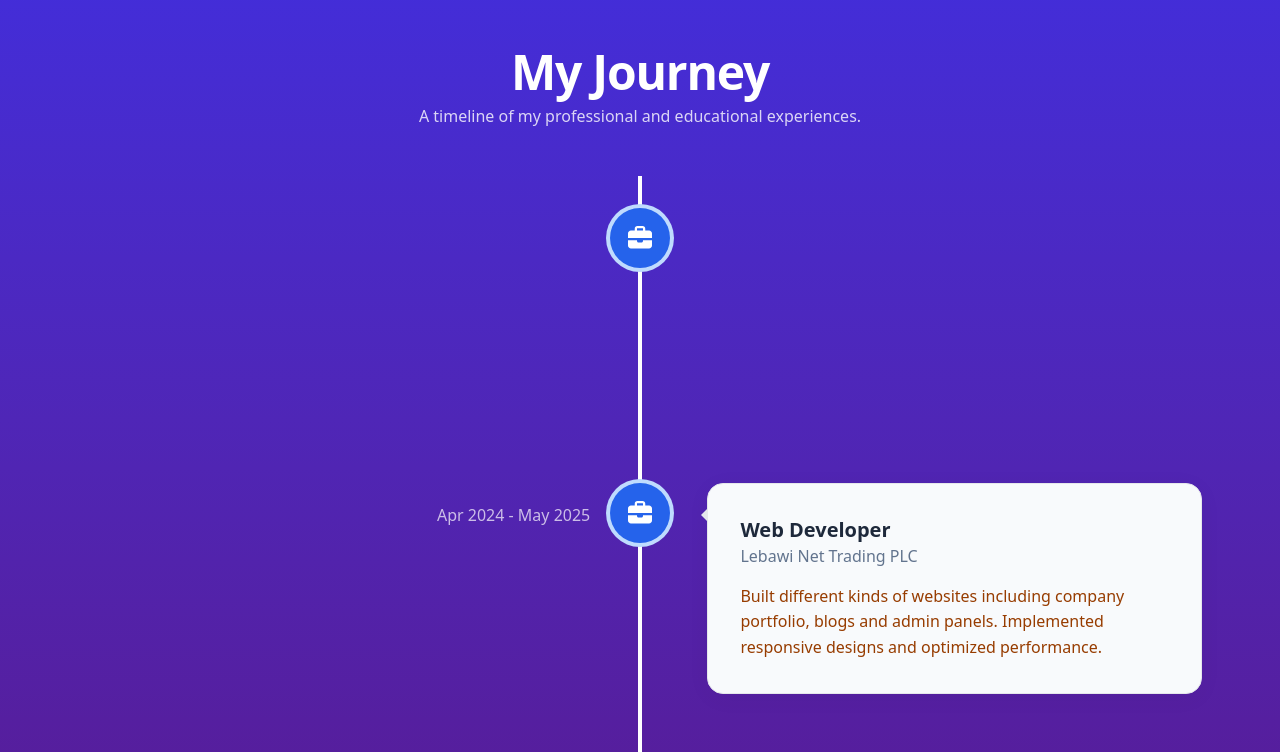
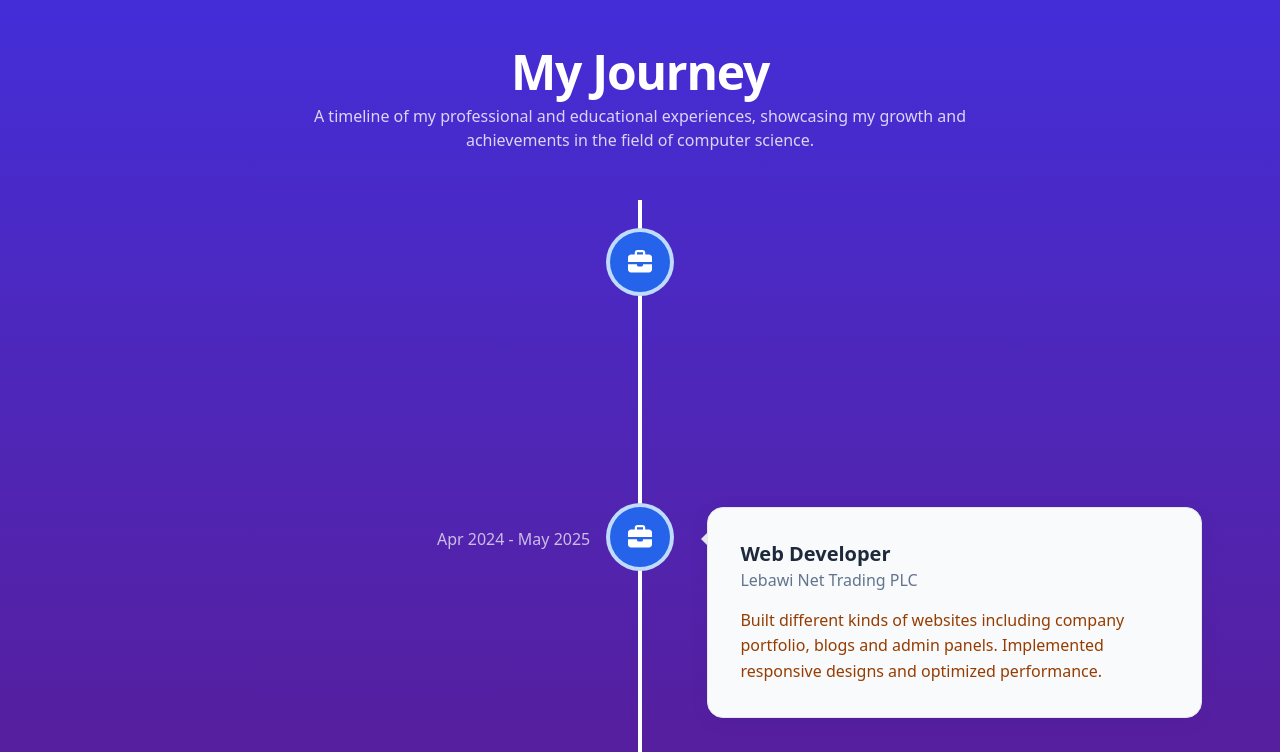
Before and after one commit to Natnael243/Natnael_Portfolio, a React (Vite) app: page /Natnael_Portfolio/timeline in a window 1280 px wide. Shown: the top 752 px of the page. Built offline with nearby package versions, Linux system fonts and the light colour scheme.

Commit message:
updated cv

```diff
--- a/src/components/Hero.jsx
+++ b/src/components/Hero.jsx
@@ -39,7 +39,7 @@ const HeroSection = () => {
                 <div className="absolute transitiona-all duration-1000 opacity-70 inset-0 bg-gradient-to-r from-[#44BCFF] via-[#FF44EC] to-[#FF675E] rounded-xl blur-lg filter group-hover:opacity-100 group-hover:duration-200"></div>
 
                 <a
-                  href="/CV/Natnael-cv.pdf"
+                  href="public/cv/Natnael-cv.pdf"
                   download
                   title="CV Download"
                   className="relative inline-flex items-center justify-center px-8 py-3 sm:text-sm sm:py-3.5 text-base font-semibold text-white transition-all duration-200 bg-indigo-600 border border-transparent rounded-lg hover:bg-blue-950 focus:outline-none focus:ring-2 focus:ring-offset-2 focus:ring-indigo-600"
--- a/src/components/Timeline.jsx
+++ b/src/components/Timeline.jsx
@@ -97,7 +97,7 @@ function Timeline() {
           My Journey
         </h2>
         <p className="text-center mt-2 text-white/80">
-          A timeline of my professional and educational experiences.
+          A timeline of my professional and educational experiences, showcasing my growth and achievements in the field of computer science.
         </p>
       </div>
 
```
Also changed, not shown: 1 other file (tests, documents, lock files or other folders).
